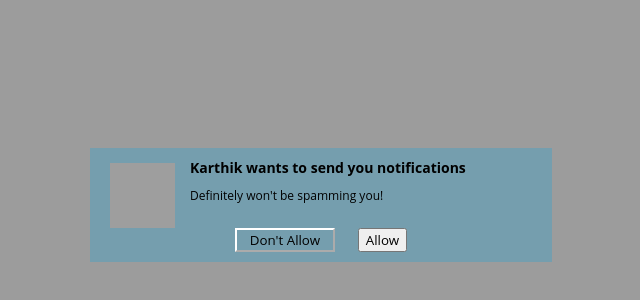
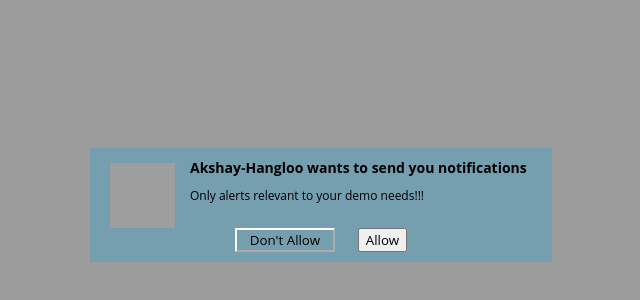
Before and after one commit to akshayhangloo/CSS-OptIn, a plain HTML site: page index.html in a window 1280 px wide. Shown: the part 190-490 px from the top of the page, without its empty margins (339-979 px from the left). Drawn offline with Linux system fonts and the light colour scheme; grey boxes are pictures that could not be loaded.

Commit message:
Update index.html

```diff
--- a/index.html
+++ b/index.html
@@ -12,10 +12,10 @@
     </div>
     <div class="pushcrew-text-wrapper-safari">
       <span class="pushcrew-notification-title-safari">
-        Karthik wants to send you notifications
+        Akshay-Hangloo wants to send you notifications
       </span>
       <p class="pushcrew-notification-message-safari">
-        Definitely won't be spamming you!
+        Only alerts relevant to your demo needs!!!
       </p>
     </div>
     <div style="clear: both;">
```
